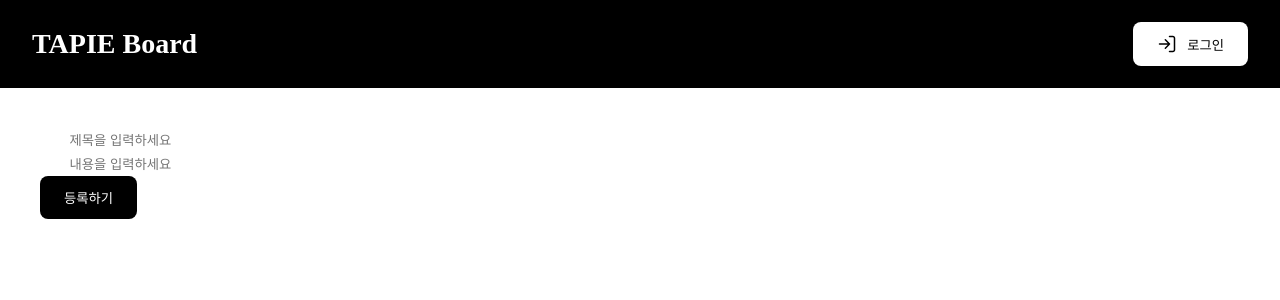
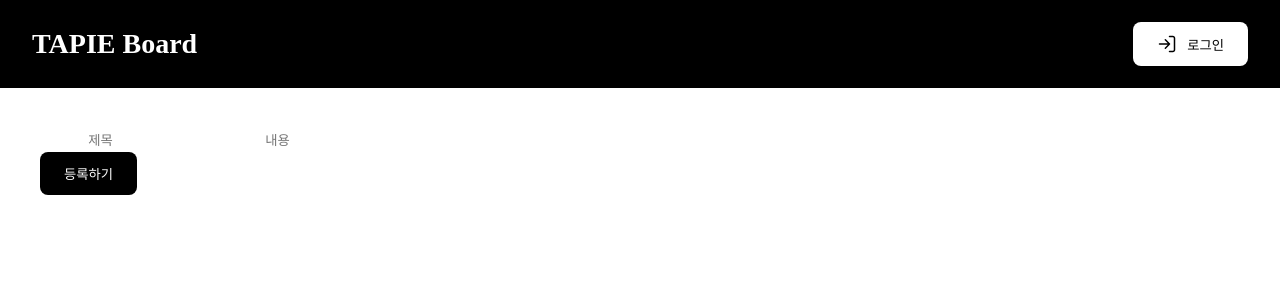
Before and after one commit to BaboJunYoung/TapieWebPageDesign, a React (Vite) app in the folder project/: page /write in a window 1280 px wide. Shown: the top 300 px of the page. Built offline with nearby package versions, Linux system fonts and the light colour scheme; a web font is replaced by a local one.

Commit message:
등록하기 미완

```diff
--- a/project/src/pages/Write/write.jsx
+++ b/project/src/pages/Write/write.jsx
@@ -3,77 +3,65 @@ import axios from "axios";
 import { useNavigate } from "react-router-dom";
 
 function Write() {
-  // 제목과 내용을 저장하는 상태 변수
   const [title, setTitle] = useState("");
   const [content, setContent] = useState("");
-  // 등록 중 로딩 상태를 관리하는 변수
-  const [loading, setLoading] = useState(false);
-  // 페이지 이동을 위한 네비게이터
   const navigate = useNavigate();
 
-  // 폼 제출 시 실행되는 함수
+  // 주어진 토큰을 직접 변수로 사용
+  const TOKEN = "eyJhbGciOiJIUzI1NiIsInR5cCI6IkpXVCJ9.eyJzdWIiOiI3IiwiZXhwIjoxNzQ4NTU5MzM4fQ.ixBHLtTycIGq0RtYcHpEpMPi2LsWuacW-I9guVPq4bU";
+
   const handleSubmit = async (e) => {
-    e.preventDefault(); // 폼 기본 동작(새로고침) 방지
-    // 제목과 내용이 비어있으면 경고 후 반환
-    if (!title.trim() || !content.trim()) {
-      alert("제목과 내용을 모두 입력하세요.");
-      return;
-    }
-    setLoading(true); // 등록 중에는 버튼 비활성화
+    e.preventDefault();
+
     try {
-      // 게시글 등록 API 요청
-      const response = await axios.post("https://community-api.tapie.kr/board/posts", {
-        title,
-        content
-      });
-      // 등록 성공 시 알림
-      alert("게시글이 등록되었습니다!");
-      // 입력값 초기화
-      setTitle("");
-      setContent("");
-      // 글 목록 페이지로 이동(필요시 경로 수정)
+      await axios.post(
+        "https://community-api.tapie.kr/board/posts",
+        {
+          "title": {title},
+          "content": {content},
+        },
+        {
+          // headers: {Authorization: `Bearer ${TOKEN}`}
+        }
+      );
+      alert("게시글 등록 성공!");
       navigate("/");
     } catch (err) {
-      // 서버가 에러 메시지를 보내준 경우
-      if (err.response && err.response.data && err.response.data.detail) {
-        alert("오류: " + (err.response.data.detail[0]?.msg || "게시글 등록 실패"));
+      if (err.response && err.response.status === 401) {
+        console.log("---------");
+        console.log(err.response)
+        console.log(err.response.status)
+        alert("로그인이 필요합니다. (401)");
+        navigate("/login");
       } else {
-        // 그 외 에러
-        alert("게시글 등록 중 오류가 발생했습니다.");
+        alert("오류: " + (err.response?.data?.detail || "알 수 없는 오류"));
       }
-    } finally {
-      setLoading(false); // 로딩 해제
     }
   };
 
   return (
     <form onSubmit={handleSubmit}>
+
       <div>
-        <div>제목</div>
-        {/* 제목 입력 input */}
-        <input
-          type="text"
+        <p>글 작성</p>
+        <div>
+            <input
           value={title}
           onChange={e => setTitle(e.target.value)}
-          placeholder="제목을 입력하세요"
-          disabled={loading}
+          placeholder="제목"
         />
-      </div>
-      <div>
-        <div>내용</div>
-        {/* 내용 입력 input */}
         <input
-          type="text"
           value={content}
           onChange={e => setContent(e.target.value)}
-          placeholder="내용을 입력하세요"
-          disabled={loading}
+          placeholder="내용"
         />
+        </div>
+
       </div>
-      {/* 등록 버튼 */}
-      <button type="submit" disabled={loading}>
-        {loading ? "등록 중..." : "등록하기"}
-      </button>
+
+
+
+      <button type="submit">등록하기</button>
     </form>
   );
 }
```
Also changed, not shown: project/src/pages/Write/Write.css (added).
